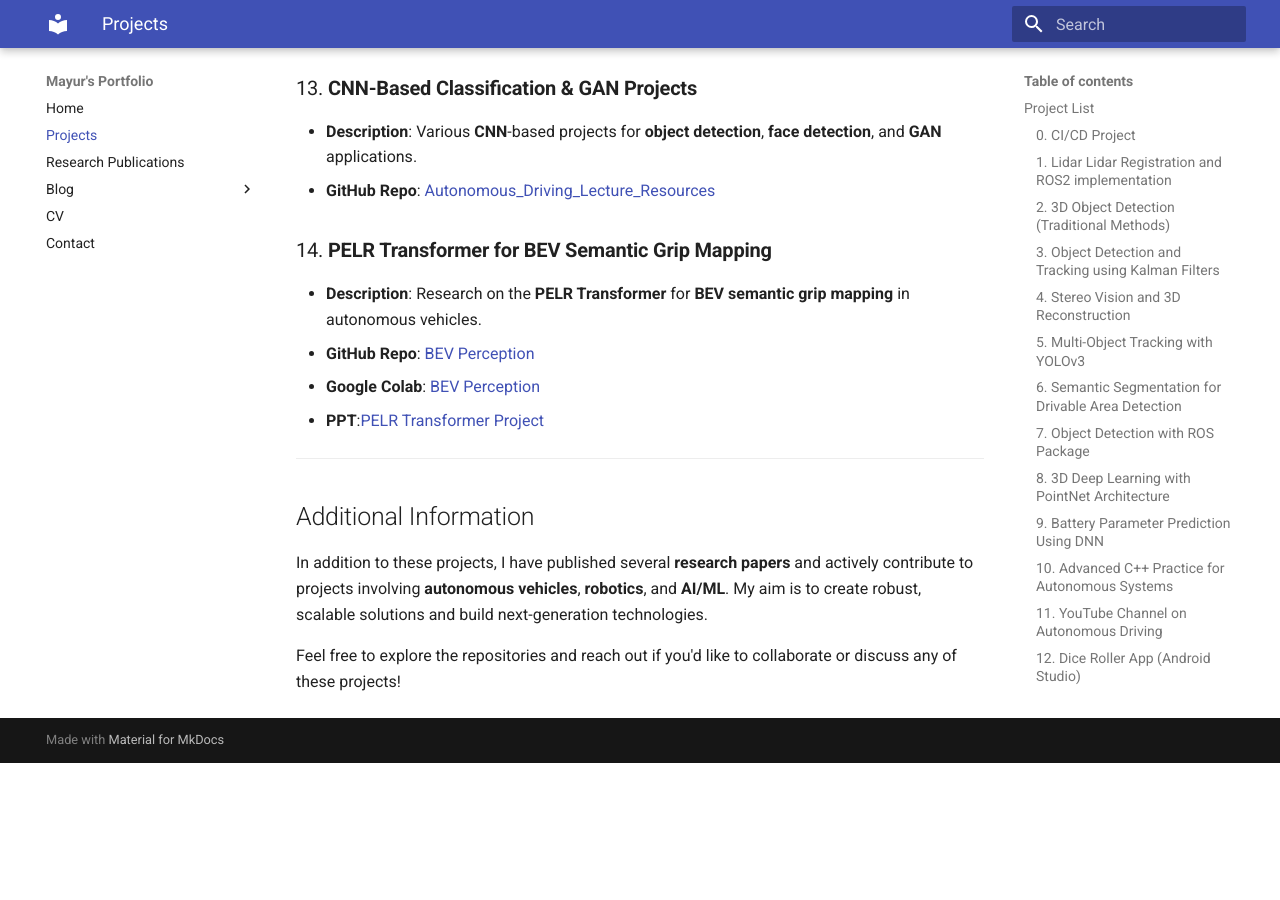
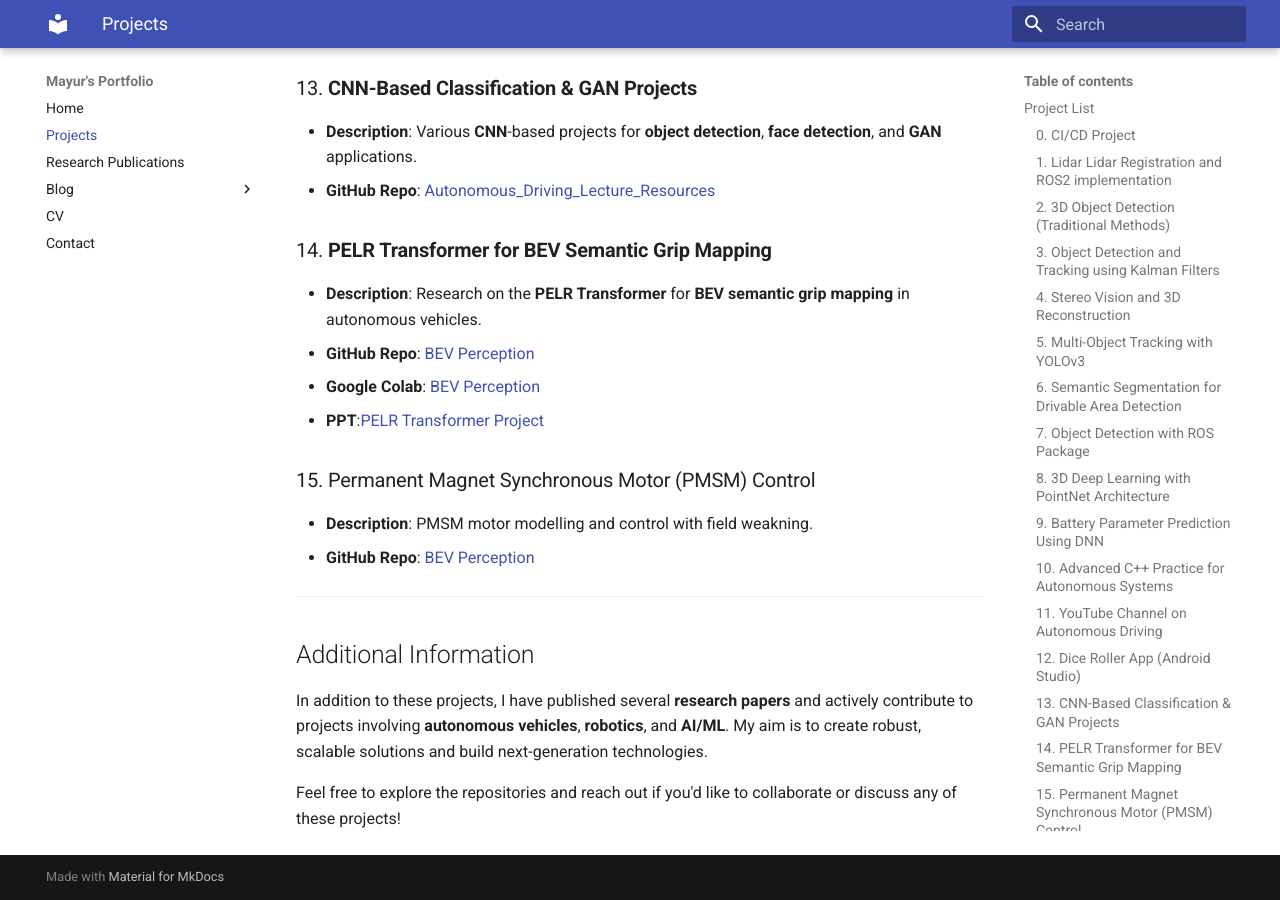
Before and after one commit to Mayakshanesht/portfolio, an MkDocs documentation site: the page built from docs/project.md, in a window 1280 px wide and 900 px high, scrolled down 2289 px. Built offline with MkDocs 1.6.1 and Material for MkDocs 9.7.7, drawn with Linux system fonts in a browser that asks for light colours; before the commit the page ends 3052 px from its top, so only the background shows below that.

Commit message:
pmsm project added

```diff
--- a/docs/project.md
+++ b/docs/project.md
@@ -68,6 +68,11 @@ Welcome to my project portfolio! Below is a collection of projects I’ve worked
 - **Google Colab**: [BEV Perception](https://colab.research.google.com/drive/1VWsqo5fT3SS6SZL7Xf2Y1ZdM53xZ9Nax?usp=sharing)
 - **PPT**:[PELR Transformer Project](https://www.canva.com/design/DAFttO36_lw/5KLLUknyPWy0QMGtdd8hiw/edit?utm_content=DAFttO36_lw&utm_campaign=designshare&utm_medium=link2&utm_source=sharebutton)
 
+### 15. Permanent Magnet Synchronous Motor (PMSM) Control
+- **Description**: PMSM motor modelling and control with field weakning.
+- **GitHub Repo**: [BEV Perception](https://github.com/Mayakshanesht/pmsm_control_field_weakning.git)
+
+
 ---
 
 ## Additional Information
```
Also changed, not shown: site/project/index.html, site/search/search_index.json, 2 other files.
